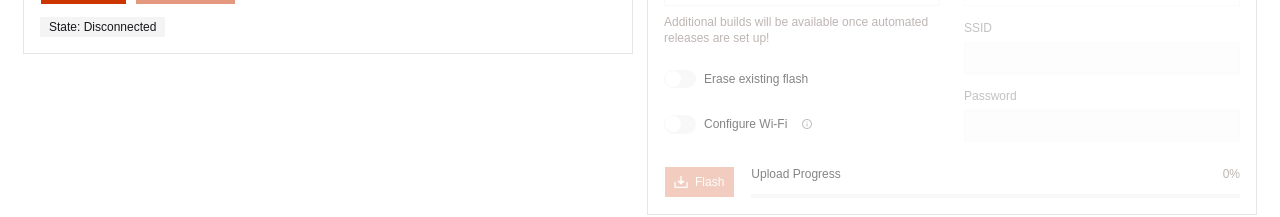
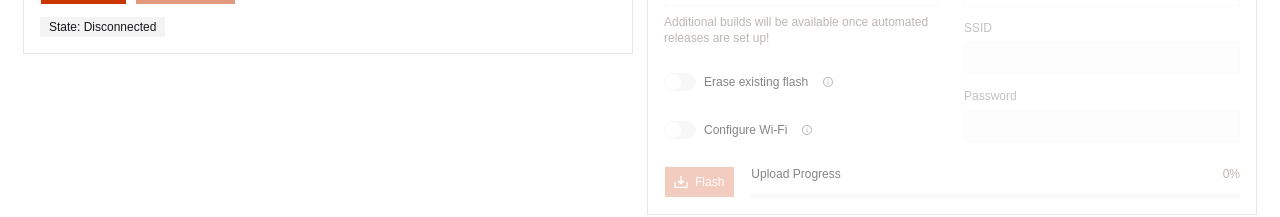
Before and after one commit to nebulanw/lilota-flasher, a React (Vite) app: page / in a window 1280 px wide. Shown: the part 222-439 px from the top of the page. Built offline with nearby package versions, Linux system fonts and the light colour scheme.

Commit message:
feat: add tooltip explaining "erase flash"

```diff
--- a/src/features/flash/FlashCard.tsx
+++ b/src/features/flash/FlashCard.tsx
@@ -111,6 +111,24 @@ export function FlashCard() {
                     disabled={controlsDisabled}
                   />
                   <Label htmlFor="erase-flash">Erase existing flash</Label>
+                  <Tooltip>
+                    <TooltipTrigger
+                      render={
+                        <Button
+                          type="button"
+                          variant="ghost"
+                          size="icon-xs"
+                          disabled={controlsDisabled}
+                          aria-label="About erasing existing flash"
+                        />
+                      }
+                    >
+                      <RiInformationLine />
+                    </TooltipTrigger>
+                    <TooltipContent>
+                      Erases the entire device before flashing, including Lilota settings and files.
+                    </TooltipContent>
+                  </Tooltip>
                 </div>
 
                 <div className="flex items-center gap-2">
```
